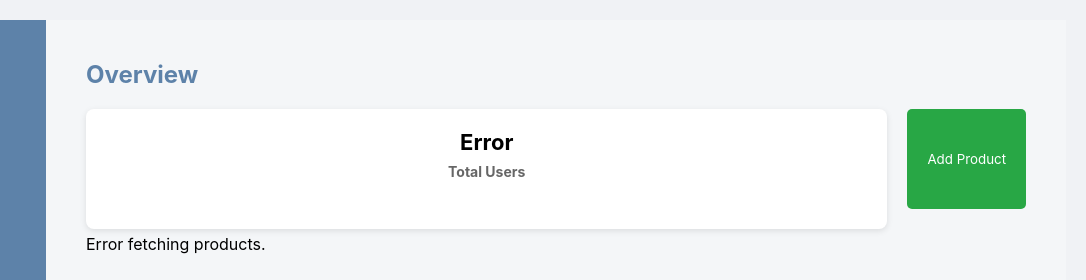
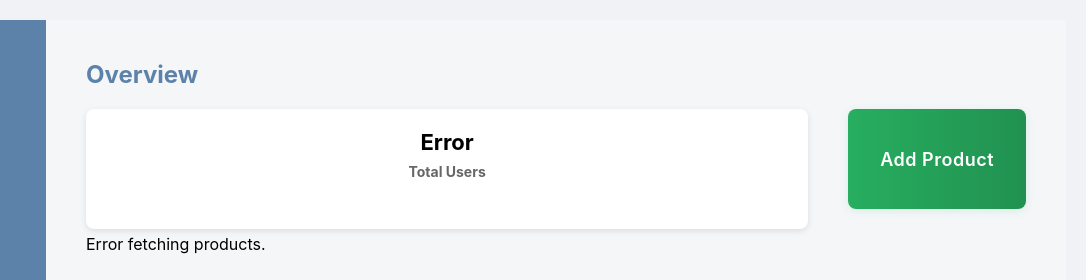
Before and after one commit to kuenzangdorjisangay/prj101, a website: page view/adminDashboard.html in a window 1280 px wide. Shown: the top 280 px of the page, 194-1280 px from the left. Drawn offline with Linux system fonts and the light colour scheme; no server answers.

Commit message:
button fix

```diff
--- a/view/adminDashboard.html
+++ b/view/adminDashboard.html
@@ -381,6 +381,27 @@
       color: #fff;
     }
     #productForm { display: none !important; }
+    .stats .btn {
+      background: linear-gradient(90deg, #27ae60 0%, #219150 100%);
+      color: #fff;
+      font-size: 18px;
+      font-weight: 600;
+      padding: 12px 32px;
+      border: none;
+      border-radius: 8px;
+      box-shadow: 0 2px 8px rgba(39, 174, 96, 0.12);
+      cursor: pointer;
+      transition: background 0.2s, transform 0.2s, box-shadow 0.2s;
+      margin-left: 20px;
+      letter-spacing: 0.5px;
+      outline: none;
+      display: inline-block;
+    }
+    .stats .btn:hover {
+      background: linear-gradient(90deg, #219150 0%, #27ae60 100%);
+      transform: translateY(-2px) scale(1.04);
+      box-shadow: 0 4px 16px rgba(39, 174, 96, 0.18);
+    }
     </style>
 
 </body>
```
